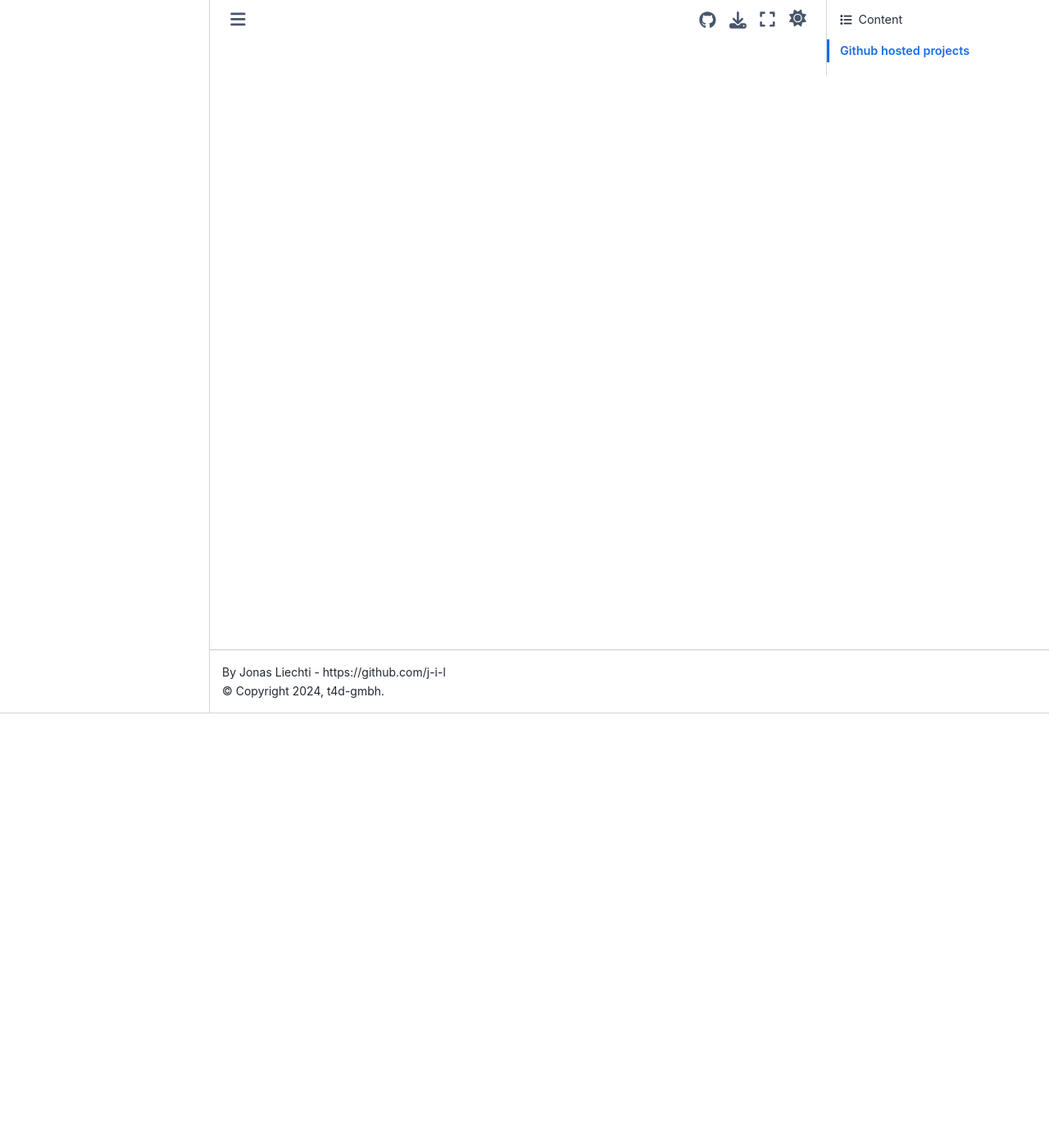
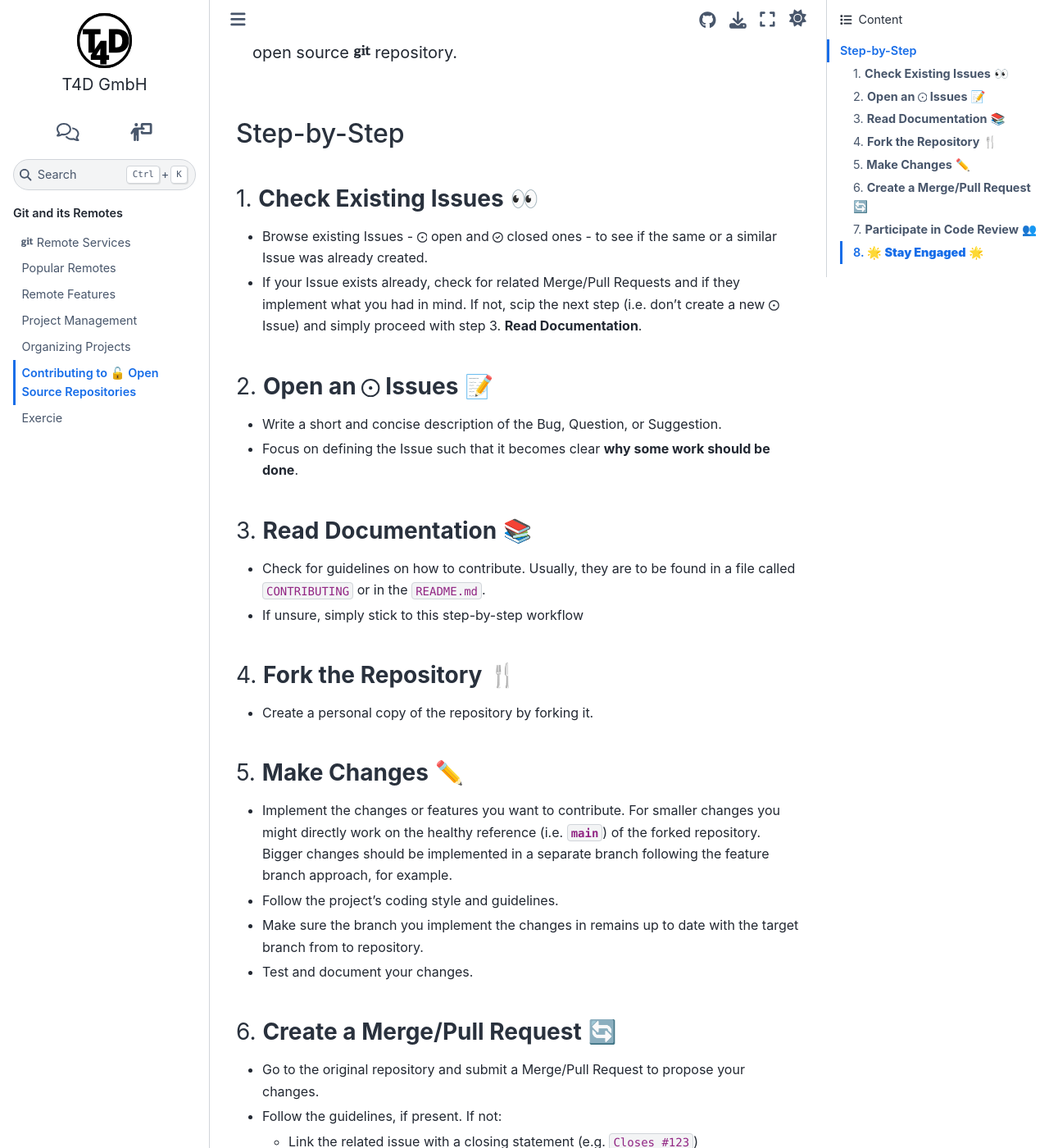
Before and after one commit to t4d-gmbh/git-and-its-remotes, a Sphinx documentation site: the page built from source/content/contributing/index.md, in a window 1280 px wide and 1400 px high, scrolled down 530 px. Shown: the whole window at 82% size. Built offline with Sphinx 7.4.7 and the Sphinx Book theme 1.1.4, drawn with Linux system fonts in a browser that asks for light colours; the version number could not be read and is left out; some of the changed text lies outside the part shown.

Commit message:
done with contribution to OS

````diff
--- a/source/content/contributing/github_howto.md
+++ /dev/null
@@ -1,5 +0,0 @@
-## Github hosted projects
-
-_TODO:_
-
-- process with forking
--- a/source/content/contributing/index.md
+++ b/source/content/contributing/index.md
@@ -1,15 +1,30 @@
-# Contributing to 🔓 open source projects
+# Contributing to 🔓 Open Source Repositories
+
+{% if page %}
+When using software — whether open source or proprietary — we often have ideas or opinions on how to improve it.
+We might find certain aspects of the software or its documentation unclear, or we may spot typos and minor issues that we could easily fix ourselves.
+
+Today is your lucky day!
+You will learn just how simple it is to contribute to publicly hosted repositories on remote services like <i class="fab fa-github"></i> **GitHub** and <i class="fab fa-gitlab"></i> **GitLab**, so that next time when you stumble across some bug in some open-source project you actually can suggest your own fix.
+{% endif %}
+&nbsp;
+```{epigraph}
+In most cases external contributions follow a general workflow.
+
+However, be sure to always consult the contribution guidelines of an open source <i class="fab fa-git"></i> repository.
+```
+
 {% if slide %}
 <!-- BUILDING THE SLIDES -->
 ```{toctree}
 :maxdepth: 2
 
-./github_howto
+./step_by_step
 
 ```
 {% else %}
 <!-- BUILDING THE PAGES -->
 <!-- build the page content here -->
-```{include} ./github_howto.md
+```{include} ./step_by_step.md
 ```
 {% endif %}
--- /dev/null
+++ b/source/content/contributing/step_by_step.md
@@ -0,0 +1,58 @@
+## Step-by-Step
+
+{% if page %}##### {% endif %}1. **Check Existing Issues** 👀{% if slide %} Check both {octicon}`issue-opened;0.8em` open and {octicon}`issue-closed;0.8em` closed Issues
+{% else %}
+   - Browse existing Issues - {octicon}`issue-opened;0.8em` open and {octicon}`issue-closed;0.8em` closed ones - to see if the same or a similar Issue was already created.
+   - If your Issue exists already, check for related Merge/Pull Requests and if they implement what you had in mind.
+     If not, scip the next step (i.e. don't create a new {octicon}`issue-opened;0.8em` Issue) and simply proceed with step 3. **Read Documentation**.
+{% endif %}
+
+{% if page %}##### {% endif %}2. **Open an {octicon}`issue-opened;0.8em` Issues** 📝{% if slide %} Explain why some work needs to be done.
+{% else %}
+   - Write a short and concise description of the Bug, Question, or Suggestion.
+   - Focus on defining the Issue such that it becomes clear **why some work should be done**.
+{% endif %}
+
+{% if page %}##### {% endif %}3. **Read Documentation** 📚{% if slide %} Consult `CONTRIBUTING` and `README.md`.
+{% else %}
+   - Check for guidelines on how to contribute.
+     Usually, they are to be found in a file called `CONTRIBUTING` or in the `README.md`.
+   - If unsure, simply stick to this step-by-step workflow
+{% endif %}
+
+{% if page %}##### {% endif %}4. **Fork the Repository** 🍴{% if slide %} Create a personal copy of the repository.
+{% else %}
+   - Create a personal copy of the repository by forking it.
+{% endif %}
+
+{% if page %}##### {% endif %}5. **Make Changes** ✏️{% if slide %} Implement in the forked repo. following best practices.
+{% else %}
+   - Implement the changes or features you want to contribute.
+     For smaller changes you might directly work on the healthy reference (i.e. **`main`**) of the forked repository.
+     Bigger changes should be implemented in a separate branch following the feature branch approach, for example.
+   - Follow the project's coding style and guidelines.
+   - Make sure the branch you implement the changes in remains up to date with the target branch from to repository.
+   - Test and document your changes.
+{% endif %}
+
+{% if page %}##### {% endif %}6. **Create a Merge/Pull Request** 🔄{% if slide %} Link it to the related Issue.
+{% else %}
+   - Go to the original repository and submit a Merge/Pull Request to propose your changes.
+   - Follow the guidelines, if present. If not:
+     - Link the related issue with a closing statement (e.g. `Closes #123`)
+     - Short description of how you addressed the Issue in your changes.
+     - Explain why you followed a particular approach (if unclear).
+{% endif %}
+
+{% if page %}#### {% endif %}7. **Participate in Code Review** 👥{% if slide %} Be open for feedback and repsect the maintainers decisions.
+{% else %}
+   - Engage with project maintainers and other contributors during the review process.
+   - Be open to feedback and make any necessary revisions.
+   - Respect the maintainers decisions and adaptations, if you are not happy with them you can alwasy keep your forked repository and maintain it on your own!
+{% endif %}
+
+{% if page %}#### {% endif %}8. 🌟 **Stay Engaged** 🌟{% if slide %}
+{% else %}
+   - Once the Merge/Pull Request is merged or closed, feel free to delete your fork of the repository again.
+   - Continue to contribute to the project by helping with other issues or discussions.
+{% endif %}
````
Also changed, not shown: source/content/index.md (+1 -0 lines).
